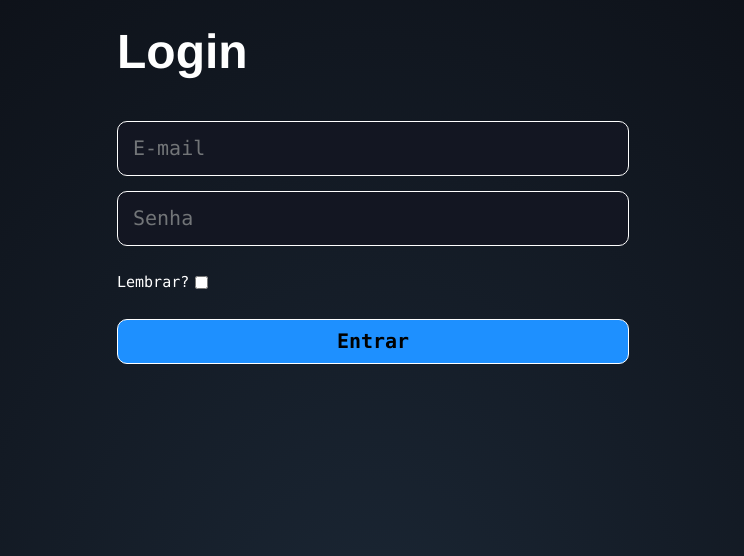
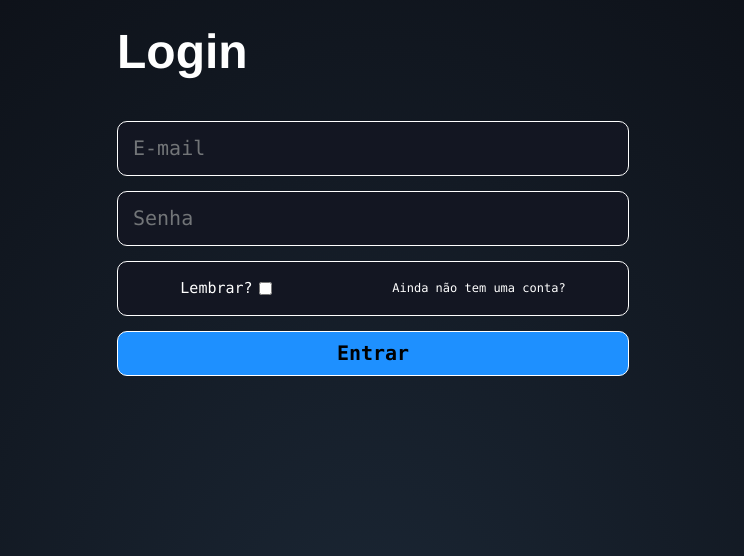
Before and after one commit to QueirozT/Lista-de-tarefas, a Flask app: page /auth/login in a window 1280 px wide. Shown: the part 138-694 px from the top of the page, without its empty margins (267-1011 px from the left). Run offline with Flask 3, Linux system fonts and the light colour scheme; parts of the project's set-up code (start-up, migrations or seed data) failed here and were passed over.

Commit message:
Criando um novo campo no formulário de login

```diff
--- a/resources/static/css/form.css
+++ b/resources/static/css/form.css
@@ -65,11 +65,25 @@ form#tela-login input#submit:focus {
 }
 
 .lembrar {
-    display: inline-flex;
+  display: flex;
+  align-items: center;
+  justify-content: space-around;
+  gap: 6px;
+  width: -moz-available;
+  padding: 5px;
+  border: 1px solid white;
+  border-radius: 10px;
+  outline: none;
+  background: var(--background-color);
+}
+
+.left-content {
+    width: fit-content;
+    display: flex;
+    gap: 6px;
     align-items: center;
-    gap: 6px;
 }
-.lembrar > label, .lembrar > input:hover {
+.left-content > label, .left-content > input:hover {
     cursor: pointer;
 }
 
--- a/resources/template/login.html
+++ b/resources/template/login.html
@@ -16,8 +16,11 @@
             <span style="color: red;">{{ error }}</span>
         {% endfor %}
         <div class="lembrar">
-            {{ form.remember_me.label(for="remember_me") }}
-            {{ form.remember_me() }}
+            <div class="left-content">
+                {{ form.remember_me.label(for="remember_me") }}
+                {{ form.remember_me() }}
+            </div>
+            <a href="{{ url_for('auth.register') }}">Ainda não tem uma conta?</a>
         </div>
         <!-- <input id="submit" type="submit" value="Entrar"> -->
         {{ form.submit(id='submit') }}
```
